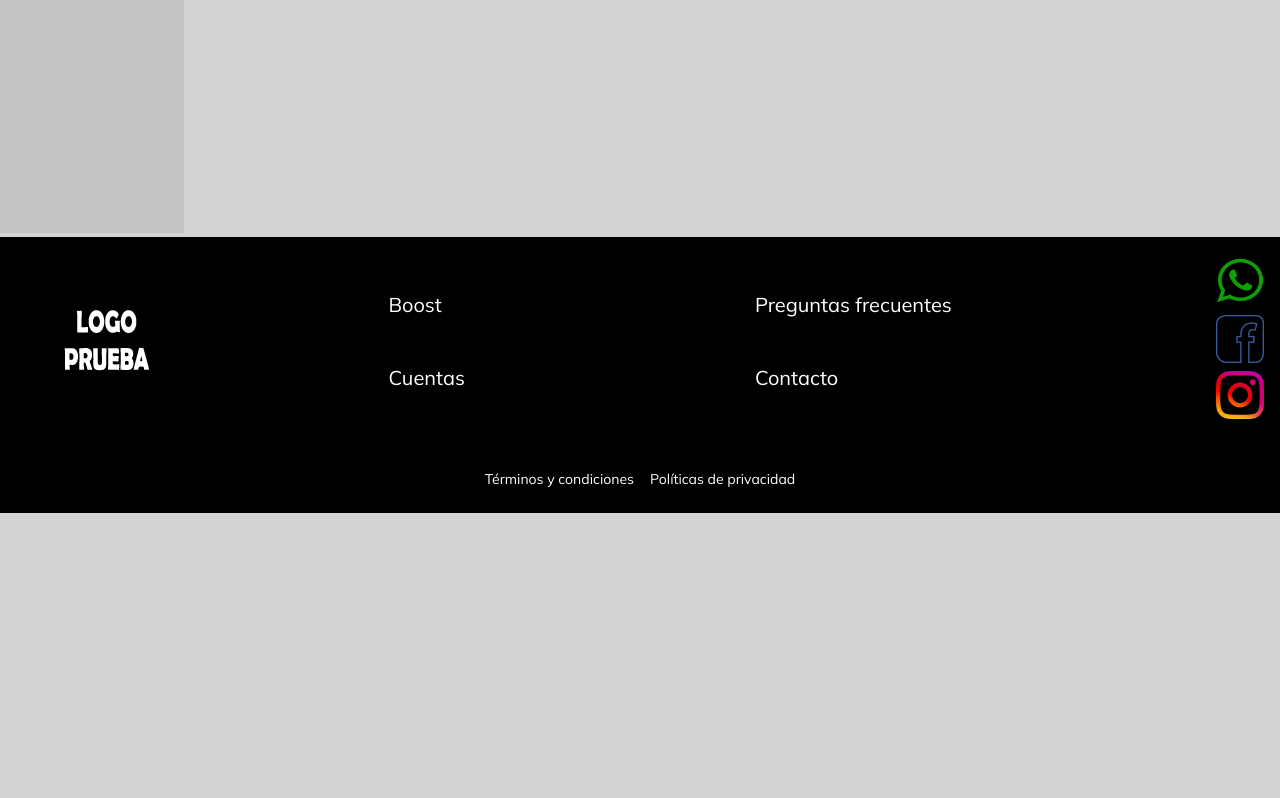
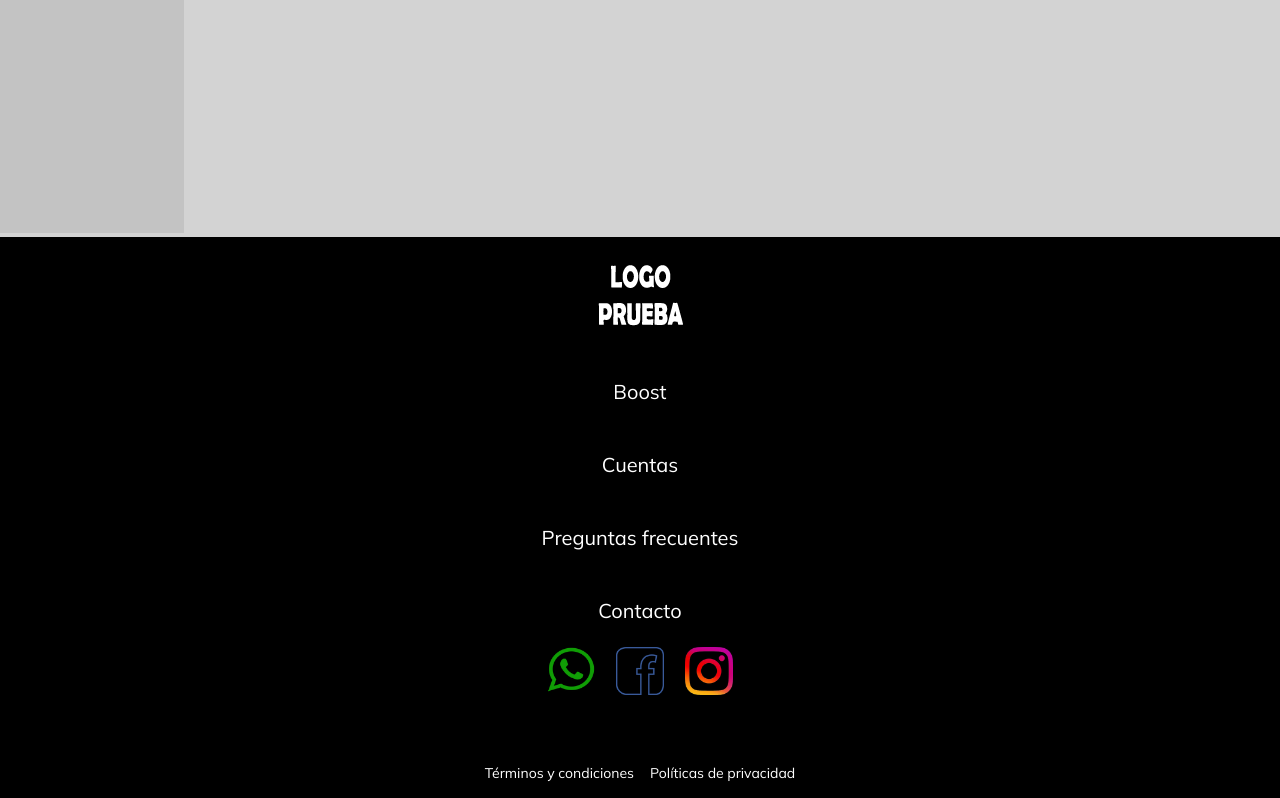
Before and after one commit to calucarg/calucarg.github.io, a plain HTML site: page index.html in a window 1280 px wide. Shown: the part 653-1451 px from the top of the page. Before the commit the page ends 1166 px from the top, so only its background shows below. Drawn offline with Linux system fonts and the light colour scheme.

Commit message:
calucarg.github.io

```diff
--- a/css/styles.css
+++ b/css/styles.css
@@ -11,11 +11,16 @@ body {
 	background-color: lightgray;
 	overflow-y:hidden;
 	min-height: 100vh;
-	display: flex;
-    flex-direction: column;
 	font-family: 'Mulish', sans-serif;
+	display: grid;
+	grid-template-rows: auto 1fr auto;
+	grid-template-areas:
+	"header"
+	"main"
+	"footer";
 }
 header {
+	grid-area: header;
 	display: flex;
 	justify-content: space-between;
 	align-items: center;
@@ -58,7 +63,11 @@ ul {
 a{
 	text-decoration: none;
 }
+main{
+	grid-area: main;
+}
 footer{
+	grid-area: footer;
 	margin-top: auto;
 }
 footer a{
@@ -71,26 +80,23 @@ footer a{
 .footer--grid{
 	display: grid;
 	background: black;
-	grid-template-columns: 1fr 2fr 2fr 1fr;
-	grid-template-rows: 3fr 1fr;
 	grid-template-areas:
-	"f-top-1 f-top-2 f-top-3 f-top-4"
-	"f-bot f-bot f-bot f-bot";
+	"f-top-1 "
+	"f-top-2"
+	"f-top-3"
+	"f-top-4"
+	"f-bot";
 }
 .footer__bot,.footer__col{
-    margin-block-start: 1em;
-    margin-block-end: 1em;
-    margin-inline-start: 0px;
-    margin-inline-end: 0px;
 	justify-self: center;
 	align-self: center;
 }
 .footer__col{
-	padding: 0.5rem 0rem 0.5rem 0rem;
     font-size: 1.25rem;
 }
 .footer__col a{
 	padding: 1.5rem;
+	text-align: center;
 }
 .footer__top-1{
 	grid-area: f-top-1;
@@ -103,22 +109,19 @@ footer a{
 }
 .footer__top-4{
 	grid-area: f-top-4;
-	margin-block-start: 1em;
-    margin-block-end: 1em;
-	margin: 1rem;
-	justify-self: end;
-	align-self: end;
 }
 .footer__top-4 a{
-	display: block;
+	display: inline;
 	margin-block: .3rem;
+	padding: .5rem!important;
+
 }
 .footer__top-4 img{
 	width: 3rem;
 }
 .footer__bot{
 	grid-area: f-bot;
-	padding: 0.3125rem 0rem 0.3125rem 0rem;
+	padding: 4rem 0rem 1rem 0rem;
     font-size: .875rem;
 	display: flex;
 }
@@ -126,8 +129,3 @@ footer a{
 	margin-left: .5rem;
 	margin-right: .5rem;
 }
-
-@media screen and (min-width:600px) {
-}
-@media screen and (min-width:1024px) {
-}
--- a/index.html
+++ b/index.html
@@ -41,8 +41,7 @@
             </nav>
     </header>
     <!-- Fin header -->
-    <!-- Inicio main -->
-    <main id="main">
+    <main>
         <section class="contenedor">
             <div class="row">
                 <h1 class="main titulo">TITULO</h1>
@@ -51,7 +50,6 @@
             </div>
         </section>
         <section class="contenedor">
-                <div class="row card__grid">
             <div class="contenedor">
                 <h2>SERVICIOS</h2>
             </div>
@@ -75,11 +73,8 @@
                     </a>
                 </div>
             </div>
-                </div>
-            </section>
         </section>
     </main>
-    <!-- Fin main -->
     <!-- Inicio footer -->
     <footer>
         <div class="contenedor">
@@ -97,7 +92,7 @@
                     <a href="pages/preguntas-frecuentes.html">Preguntas frecuentes</a>
                     <a href="pages/contacto.html">Contacto</a>
                 </div>
-                <div class="footer__top-4">
+                <div class="footer__col footer__top-4">
                     <a href="/">
                         <img src="img/wa_icon.png" alt="ir a whatsapp">
                     </a>
```
Also changed, not shown: img/mobile-menu-icon.png (added). Lines whose indentation alone changed are shown as unchanged.
